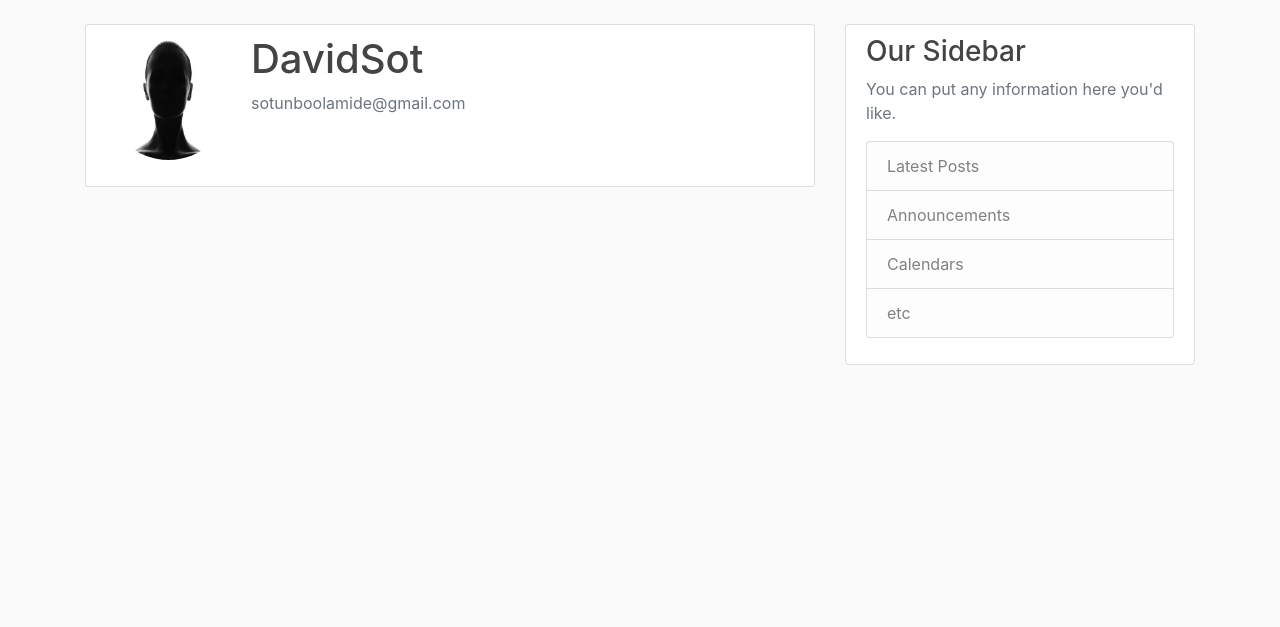
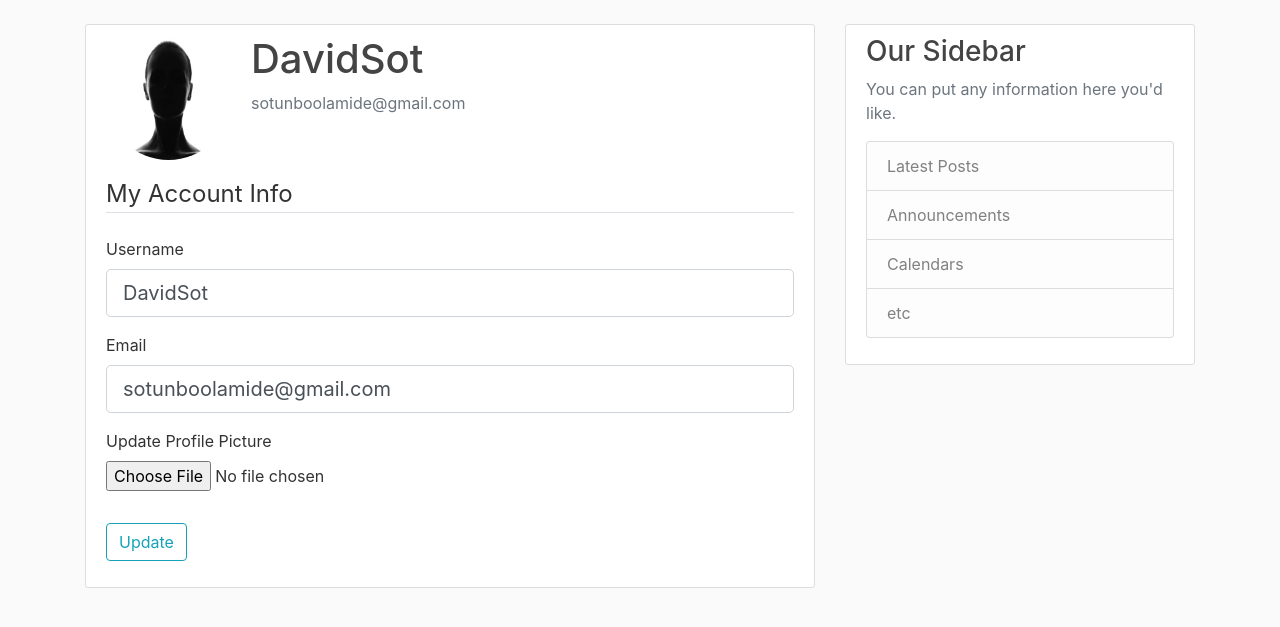
Before and after one commit to sotunboolamide/Flask-Blog, a Flask app: page /account in a window 1280 px wide. Shown: the part 56-683 px from the top of the page. Run offline with Flask 2, Linux system fonts and the light colour scheme; a user stored in the database is signed in; some libraries are stand-ins or nearby versions.

Commit message:
Account update added with profile picture upload and update

```diff
--- a/flaskblog/forms.py
+++ b/flaskblog/forms.py
@@ -1,4 +1,6 @@
 from flask_wtf import FlaskForm
+from flask_wtf.file import FileField, FileAllowed
+from flask_login import current_user
 from wtforms import StringField, PasswordField, SubmitField, BooleanField
 from wtforms.validators import DataRequired, Length, Email, EqualTo, ValidationError
 from flaskblog.models import User
@@ -32,4 +34,27 @@ class LoginForm(FlaskForm):
                         validators = [DataRequired(), Email()])
     password = PasswordField('Password', validators=[DataRequired()])
     remember = BooleanField('Remember Me')
-    submit = SubmitField('Sign Up')
+    submit = SubmitField('Sign In')
+
+
+
+class UpdateAccountForm(FlaskForm):
+    username = StringField('Username',
+                            validators=[DataRequired(), Length(min=2, max = 20)])
+    email = StringField('Email',
+                        validators = [DataRequired(), Email()])
+    picture = FileField('Update Profile Picture', validators = [FileAllowed(['jpg', 'png','gif','jpeg'])])
+    submit = SubmitField('Update')
+
+    def validate_username(self,username):
+        if username.data != current_user.username:
+            user = User.query.filter_by(username = username.data).first()
+            if user:
+                raise ValidationError('That user name is taken. Please use another one')
+
+
+    def validate_email(self,email):
+        if email.data != current_user.email:
+            user = User.query.filter_by(email = email.data).first()
+            if user:
+                raise ValidationError('That email is taken. Please use another one')
--- a/flaskblog/route.py
+++ b/flaskblog/route.py
@@ -1,6 +1,8 @@
+import os
+import secrets
 from flask import  render_template, url_for , flash , redirect , request
 from flaskblog import app ,db,bcrypt
-from flaskblog.forms import RegistrationForm, LoginForm
+from flaskblog.forms import RegistrationForm, LoginForm, UpdateAccountForm
 from flaskblog.models import User, Post
 from flask_login import login_user, current_user , logout_user, login_required
 
@@ -63,8 +65,29 @@ def logout():
     logout_user()
     return redirect(url_for('home'))
 
-@app.route("/account")
+def save_picture(form_picture):
+    random_hex = secrets.token_hex(8)
+    _ ,f_ext = os.path.splitext(form_picture.filename)
+    picture_fn = random_hex + f_ext
+    picture_path = os.path.join(app.root_path, 'static/Profile_pics', picture_fn)
+    form_picture.save(picture_path)
+
+    return picture_fn
+
+@app.route("/account", methods=['GET', "POST"])
 @login_required
 def account():
+    form = UpdateAccountForm()
+    if form.validate_on_submit():
+        if form.picture.data:
+            picture_file = save_picture(form.picture.data)
+            current_user.image_file = picture_file
+        current_user.username = form.username.data
+        current_user.email = form.email.data
+        db.session.commit()
+        flash('your account has been updated!', 'success')
+    elif request.method == 'GET' :
+        form.username.data = current_user.username
+        form.email.data = current_user.email
     image_file = url_for('static', filename = f'Profile_pics/{current_user.image_file}')
-    return render_template('account.html', title = 'Account', image_file= image_file)
+    return render_template('account.html', title = 'Account', image_file= image_file, form = form)
--- a/flaskblog/templates/account.html
+++ b/flaskblog/templates/account.html
@@ -8,6 +8,50 @@
           <p class="text-secondary">{{ current_user.email }}</p>
         </div>
       </div>
-        <!-- FORM HERE -->
+        <form method="POST" action="" enctype="multipart/form-data">
+            {{ form.hidden_tag() }}
+            <fieldset class="form-group">
+                <legend class="border-bottom mb-4">My Account Info</legend>
+                <div class="form-group">
+                    {{ form.username.label(class="form-control-label") }}
+
+                    {% if form.username.errors %}
+                        {{ form.username(class="form-control form-control-lg is-invalid") }}
+                        <div class="invalid-feedback">
+                            {% for error in form.username.errors %}
+                                <span>{{ error }}</span>
+                            {% endfor %}
+                        </div>
+                    {% else %}
+                        {{ form.username(class="form-control form-control-lg") }}
+                    {% endif %}
+                </div>
+                <div class="form-group">
+                    {{ form.email.label(class="form-control-label") }}
+                    {% if form.email.errors %}
+                        {{ form.email(class="form-control form-control-lg is-invalid") }}
+                        <div class="invalid-feedback">
+                            {% for error in form.email.errors %}
+                                <span class="text-danger"> {{ error }} </span></br>
+                            {% endfor %}
+                        </div>
+                    {% else %}
+                        {{ form.email(class="form-control form-control-lg") }}
+                    {% endif %}
+                </div>
+                <div class="form-group">
+                    {{ form.picture.label() }}
+                    {{ form.picture(class="form-control-file") }}
+                    {% if form.picture.errors %}
+                        {% for error in form.picture.errors %}
+                            <span class="text-danger">{{ error }}</span></br>
+                        {% endfor %}
+                    {% endif %}
+                </div>
+            </fieldset>
+            <div class="form-group">
+                {{ form.submit(class="btn btn-outline-info") }}
+            </div>
+        </form>
     </div>
 {% endblock content %}
```
Also changed, not shown: flaskblog/site.db, flaskblog/static/Profile_pics/d3ad82bb8939864d.jpeg (added). Lines whose indentation alone changed are shown as unchanged.
